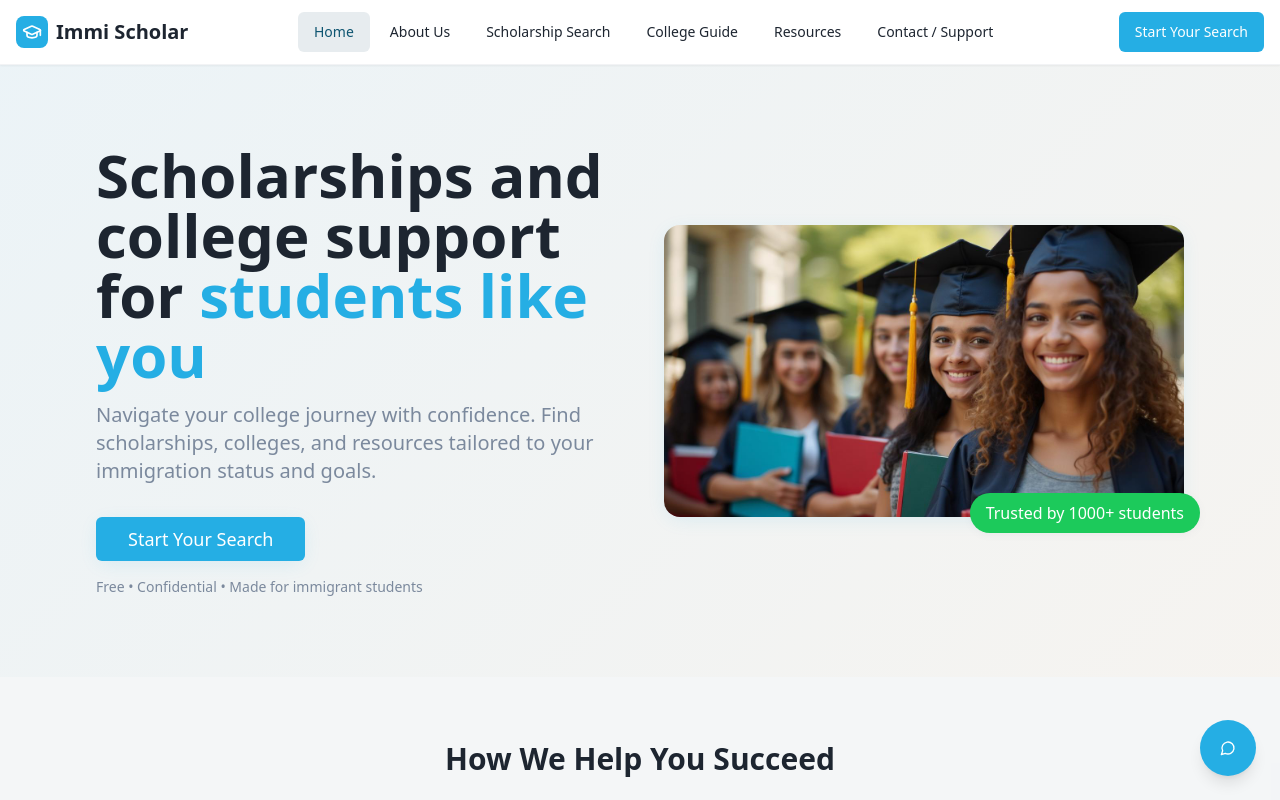
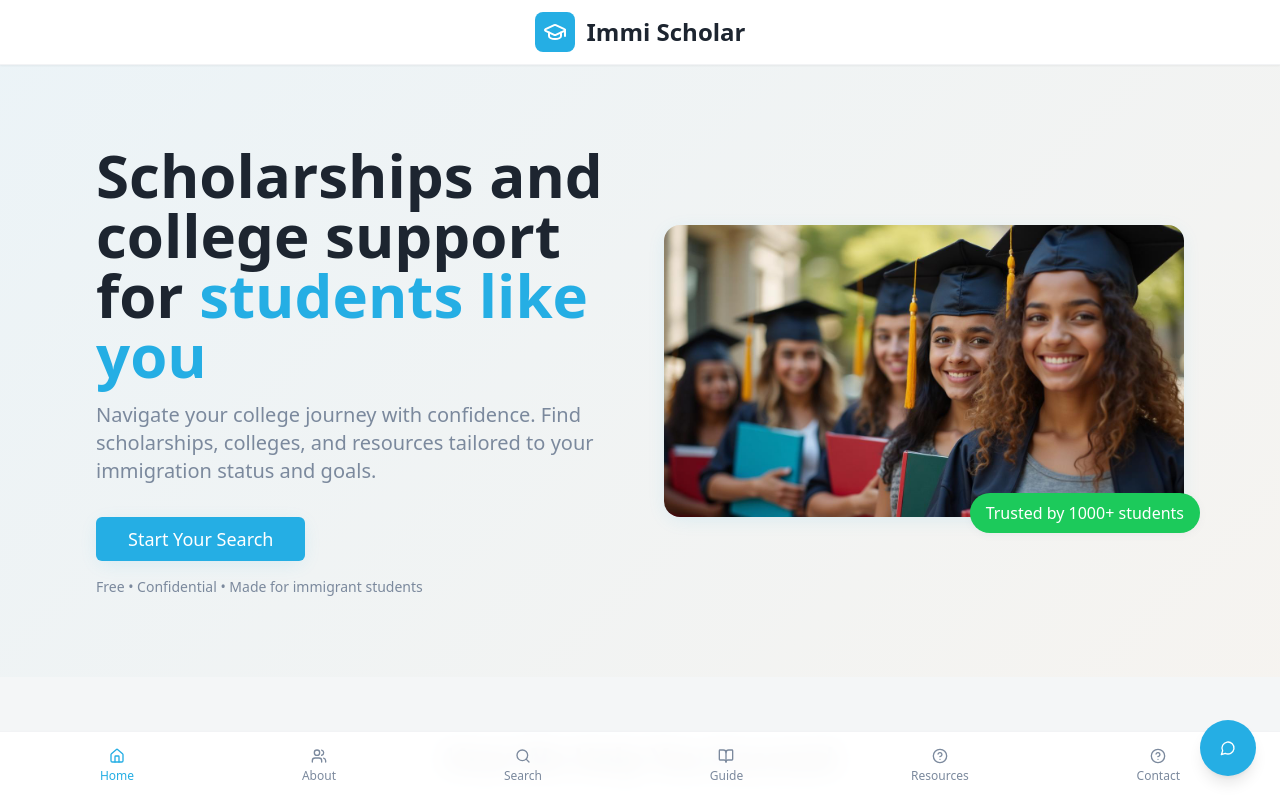
Before and after one commit to CodingProject2024/scholar-pathways-usa, a React (Vite) app: page / in a window 1280 px wide. Shown: the top 800 px of the page. Built offline with nearby package versions, Linux system fonts and the light colour scheme.

Commit message:
Refactor navigation layout
Move website title to the top and rest of navigation tabs to the bottom.

```diff
--- /dev/null
+++ b/src/components/BottomNavigation.tsx
@@ -0,0 +1,47 @@
+import { Button } from "@/components/ui/button";
+import { Home, User, Search, BookOpen, HelpCircle, Users } from "lucide-react";
+
+interface BottomNavigationProps {
+  currentPage?: string;
+  onNavigate: (page: string) => void;
+}
+
+const BottomNavigation = ({ currentPage, onNavigate }: BottomNavigationProps) => {
+  const navItems = [
+    { id: "homepage", label: "Home", icon: Home },
+    { id: "about", label: "About", icon: Users },
+    { id: "search", label: "Search", icon: Search },
+    { id: "college-guide", label: "Guide", icon: BookOpen },
+    { id: "resources", label: "Resources", icon: HelpCircle },
+    { id: "contact", label: "Contact", icon: HelpCircle },
+  ];
+
+  return (
+    <nav className="fixed bottom-0 left-0 right-0 bg-white/95 backdrop-blur-md border-t border-border/50 z-50 shadow-lg">
+      <div className="container mx-auto max-w-7xl px-4">
+        <div className="flex items-center justify-around py-2">
+          {navItems.map((item) => {
+            const Icon = item.icon;
+            const isActive = currentPage === item.id;
+
+            return (
+              <Button
+                key={item.id}
+                variant="ghost"
+                onClick={() => onNavigate(item.id)}
+                className={`flex flex-col items-center gap-1 py-2 px-3 h-auto ${
+                  isActive ? "text-primary" : "text-muted-foreground"
+                }`}
+              >
+                <Icon className="w-5 h-5" />
+                <span className="text-xs font-medium">{item.label}</span>
+              </Button>
+            );
+          })}
+        </div>
+      </div>
+    </nav>
+  );
+};
+
+export default BottomNavigation;
--- a/src/components/Navigation.tsx
+++ b/src/components/Navigation.tsx
@@ -28,70 +28,17 @@ const Navigation = ({ currentPage, onNavigate }: NavigationProps) => {
   return (
     <nav className="bg-white/95 backdrop-blur-md border-b border-border/50 sticky top-0 z-50 shadow-sm">
       <div className="container mx-auto max-w-7xl px-4">
-        <div className="flex items-center justify-between h-16">
-          {/* Logo */}
+        <div className="flex items-center justify-center h-16">
+          {/* Full Title */}
           <div
-            className="flex items-center gap-2 cursor-pointer"
+            className="flex items-center gap-3 cursor-pointer"
             onClick={() => handleNavClick("homepage")}
           >
-            <div className="w-8 h-8 bg-primary rounded-lg flex items-center justify-center">
-              <GraduationCap className="w-5 h-5 text-white" />
+            <div className="w-10 h-10 bg-primary rounded-lg flex items-center justify-center">
+              <GraduationCap className="w-6 h-6 text-white" />
             </div>
-            <span className="text-xl font-bold text-foreground">Immi Scholar</span>
+            <h1 className="text-2xl font-bold text-foreground">Immi Scholar</h1>
           </div>
-
-          {/* Desktop Navigation */}
-          <div className="hidden md:flex items-center space-x-1">
-            {navItems.map((item) => (
-              <Button
-                key={item.id}
-                variant={currentPage === item.id ? "secondary" : "ghost"}
-                onClick={() => handleNavClick(item.id)}
-                className="text-sm font-medium"
-              >
-                {item.label}
-              </Button>
-            ))}
-          </div>
-
-          {/* CTA Button */}
-          <div className="hidden md:flex">
-            <Button
-              onClick={() => handleNavClick("profile")}
-              className="bg-primary text-primary-foreground hover:bg-primary/90 font-medium"
-            >
-              Start Your Search
-            </Button>
-          </div>
-
-          {/* Mobile Menu */}
-          <Sheet open={isOpen} onOpenChange={setIsOpen}>
-            <SheetTrigger asChild>
-              <Button variant="ghost" size="icon" className="md:hidden">
-                <Menu className="h-5 w-5" />
-              </Button>
-            </SheetTrigger>
-            <SheetContent side="right" className="w-[300px] sm:w-[400px]">
-              <div className="flex flex-col space-y-4 mt-8">
-                {navItems.map((item) => (
-                  <Button
-                    key={item.id}
-                    variant={currentPage === item.id ? "secondary" : "ghost"}
-                    onClick={() => handleNavClick(item.id)}
-                    className="justify-start text-left"
-                  >
-                    {item.label}
-                  </Button>
-                ))}
-                <Button
-                  onClick={() => handleNavClick("profile")}
-                  className="bg-primary text-primary-foreground hover:bg-primary/90 mt-4"
-                >
-                  Start Your Search
-                </Button>
-              </div>
-            </SheetContent>
-          </Sheet>
         </div>
       </div>
     </nav>
--- a/src/pages/Index.tsx
+++ b/src/pages/Index.tsx
@@ -3,6 +3,7 @@ import Homepage from "@/components/Homepage";
 import ProfileInput from "@/components/ProfileInput";
 import Dashboard from "@/components/Dashboard";
 import Navigation from "@/components/Navigation";
+import BottomNavigation from "@/components/BottomNavigation";
 import AboutUs from "@/components/AboutUs";
 import Testimonials from "@/components/Testimonials";
 import Contact from "@/components/Contact";
@@ -36,7 +37,7 @@ const Index = () => {
   };
 
   return (
-    <div>
+    <div className="pb-20">
       <Navigation currentPage={currentPage} onNavigate={handleNavigate} />
       {currentPage === "homepage" && (
         <Homepage onGetStarted={handleGetStarted} onNavigate={handleNavigate} />
@@ -55,6 +56,7 @@ const Index = () => {
       {currentPage === "resources" && <div className="p-8">Resources - Coming Soon</div>}
       {currentPage === "testimonials" && <Testimonials />}
       {currentPage === "contact" && <Contact />}
+      <BottomNavigation currentPage={currentPage} onNavigate={handleNavigate} />
       <Chatbot />
     </div>
   );
```
